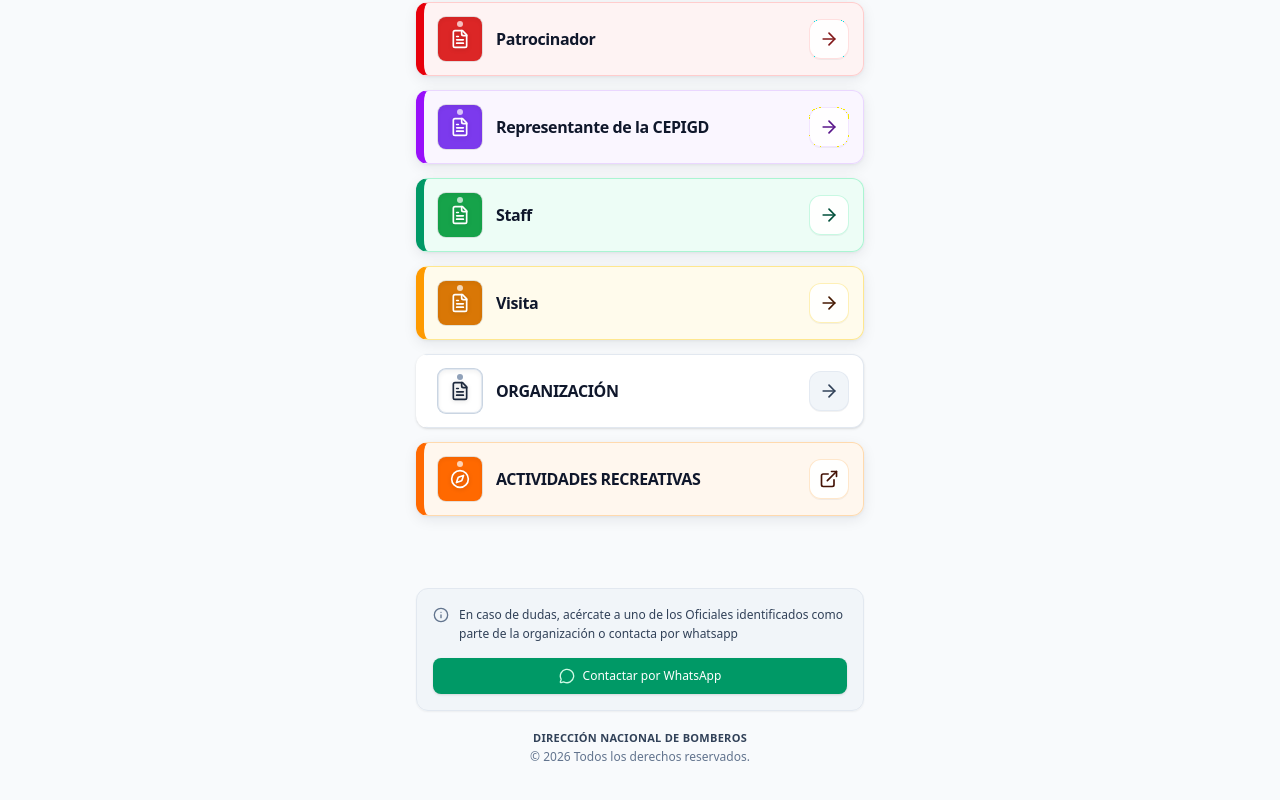
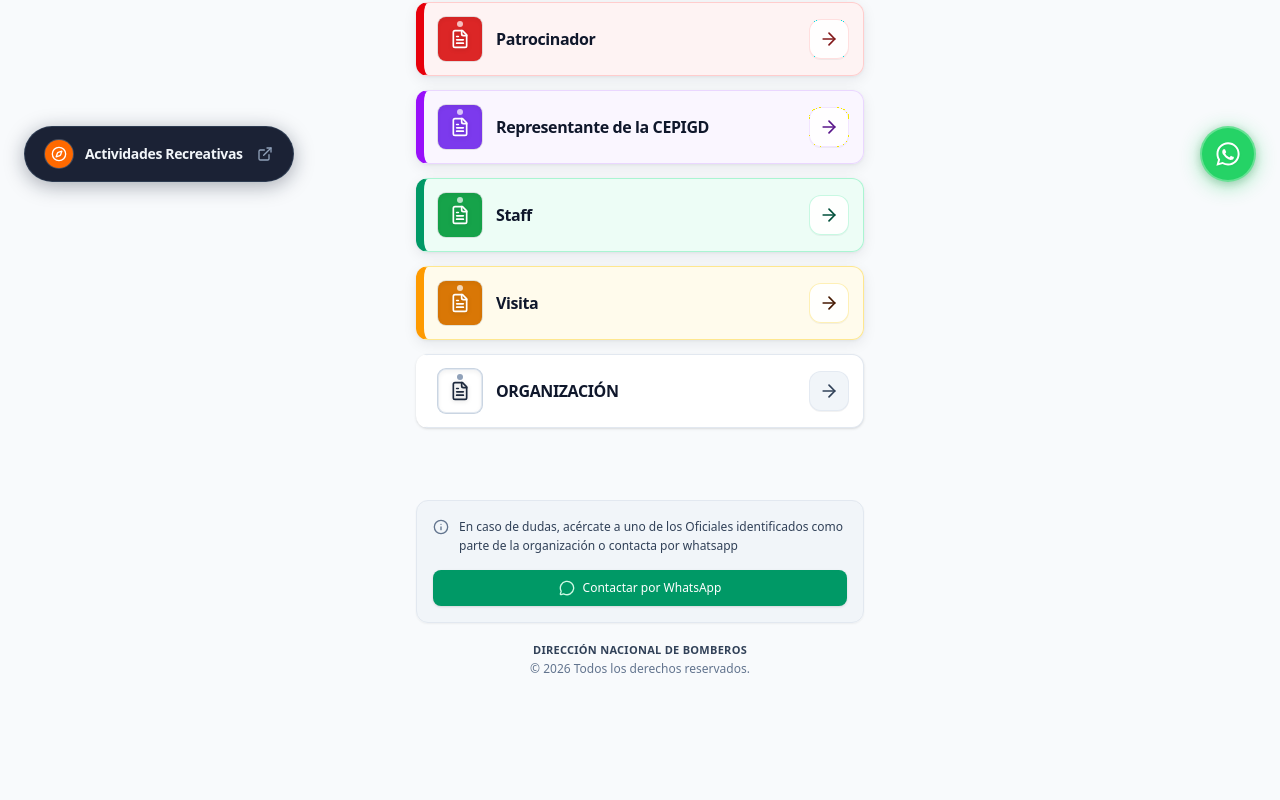
Before and after one commit to lexisodd/asamblea-oba, a React (Vite) app: page / in a window 1280 px wide. Shown: the part 594-1394 px from the top of the page. After the commit the page ends 1327 px from the top, so only its background shows below. Built offline with nearby package versions, Linux system fonts and the light colour scheme.

Commit message:
feat: add WhatsApp support button
Integrate a support link via WhatsApp to provide attendees with direct assistance.

```diff
--- a/src/App.tsx
+++ b/src/App.tsx
@@ -43,6 +43,11 @@ const SHARED_CANVA_URL = 'https://tftsep2024.my.canva.site/representante-asamble
  * Official registration link for recreational activities.
  */
 const RECREATIONAL_ACTIVITIES_URL = 'https://inscripciondnb.github.io/formulariosdnb/';
+
+/**
+ * Official WhatsApp support link.
+ */
+const WHATSAPP_URL = 'https://wa.me/59899379851';
 
 /**
  * Centralized dataset for delegation itineraries.
@@ -353,55 +358,11 @@ export default function App() {
                 </motion.a>
               );
             })}
-
-            {/* Botón ACTIVIDADES RECREATIVAS con redirección directa */}
-            <motion.a
-              id="btn-actividades-recreativas"
-              href={RECREATIONAL_ACTIVITIES_URL}
-              target="_blank"
-              rel="noopener noreferrer"
-              variants={{
-                hidden: { opacity: 0, y: 16 },
-                visible: {
-                  opacity: 1,
-                  y: 0,
-                  transition: { duration: 0.38, ease: 'easeOut' },
-                },
-              }}
-              className="group relative w-full min-h-[68px] rounded-xl bg-orange-50/90 hover:bg-orange-100/90 border border-orange-200/90 border-l-[8px] border-l-orange-500 shadow-[0_4px_14px_rgba(15,23,42,0.08),0_1px_3px_rgba(15,23,42,0.05)] hover:shadow-[0_8px_22px_rgba(15,23,42,0.12),0_2px_6px_rgba(15,23,42,0.06)] active:scale-[0.98] transition-all duration-150 p-3.5 flex items-center justify-between focus:outline-none focus:ring-2 focus:ring-offset-2 focus:ring-orange-500 cursor-pointer text-slate-800"
-            >
-              {/* Left Side: Color Badge Swatch + Text Content */}
-              <div className="flex items-center gap-3.5 min-w-0 pr-2 flex-1">
-                {/* Visual Color Pill / Ribbon indicator */}
-                <div
-                  className="relative w-11 h-11 rounded-lg flex items-center justify-center shrink-0 shadow-inner ring-1 ring-black/10 bg-orange-500 transition-transform group-hover:scale-105"
-                  aria-hidden="true"
-                >
-                  <Compass className="w-5 h-5 drop-shadow-sm text-white" />
-                  {/* Lanyard eyelet accent dot */}
-                  <div className="absolute top-1 w-1.5 h-1.5 rounded-full bg-white/70" />
-                </div>
-
-                {/* Information: Title */}
-                <div className="text-left min-w-0 flex-1">
-                  <span className="font-bold text-slate-900 text-sm sm:text-base leading-snug tracking-tight block">
-                    ACTIVIDADES RECREATIVAS
-                  </span>
-                </div>
-              </div>
-
-              {/* Right Side: Action Indicator (External Link) */}
-              <div className="shrink-0 pl-2">
-                <div className="w-10 h-10 rounded-xl bg-white/90 border border-orange-200/60 text-orange-950 group-hover:bg-orange-500 group-hover:text-white group-hover:border-orange-500 flex items-center justify-center transition-all duration-150 shadow-2xs group-hover:scale-105 active:scale-95">
-                  <ExternalLink className="w-5 h-5 transition-transform duration-150 group-hover:translate-x-0.5" />
-                </div>
-              </div>
-            </motion.a>
           </motion.section>
         </div>
 
         {/* Footer Section */}
-        <footer id="footer-oba" className="pt-8 pb-4 text-center mt-6">
+        <footer id="footer-oba" className="pt-8 pb-16 sm:pb-8 text-center mt-6">
           {/* Logistics Assistance Notice & WhatsApp Contact */}
           <div
             id="assistance-message"
@@ -417,7 +378,7 @@ export default function App() {
             <div className="pt-0.5">
               <a
                 id="btn-whatsapp-support"
-                href="https://wa.me/59899379851"
+                href={WHATSAPP_URL}
                 target="_blank"
                 rel="noopener noreferrer"
                 className="w-full inline-flex items-center justify-center gap-2 px-4 py-2.5 rounded-lg bg-emerald-600 hover:bg-emerald-700 active:bg-emerald-800 text-white font-medium text-xs shadow-sm hover:shadow transition-colors"
@@ -437,6 +398,54 @@ export default function App() {
           </div>
         </footer>
       </main>
+
+      {/* Botón flotante de Actividades Recreativas abajo a la izquierda, fijo independientemente del scroll */}
+      <motion.a
+        id="btn-floating-actividades"
+        href={RECREATIONAL_ACTIVITIES_URL}
+        target="_blank"
+        rel="noopener noreferrer"
+        initial={{ opacity: 0, x: -16, scale: 0.9 }}
+        animate={{ opacity: 1, x: 0, scale: 1 }}
+        transition={{ duration: 0.35, ease: 'easeOut', delay: 0.05 }}
+        whileHover={{ scale: 1.04 }}
+        whileTap={{ scale: 0.96 }}
+        aria-label="Actividades Recreativas"
+        className="fixed bottom-4 left-4 sm:bottom-6 sm:left-6 z-50 h-12 sm:h-14 group inline-flex items-center gap-2.5 sm:gap-3 px-4 sm:px-5 rounded-full bg-slate-900/95 hover:bg-slate-800 active:bg-slate-950 text-white shadow-[0_4px_20px_rgba(15,23,42,0.35)] hover:shadow-[0_6px_24px_rgba(15,23,42,0.5)] border border-slate-700/80 transition-all duration-150 backdrop-blur-md select-none cursor-pointer"
+      >
+        <div className="w-6 h-6 sm:w-7 sm:h-7 rounded-full bg-orange-500 flex items-center justify-center shrink-0 ring-1 ring-white/20">
+          <Compass className="w-3.5 h-3.5 sm:w-4 sm:h-4 text-white" />
+        </div>
+        <span className="text-xs sm:text-sm font-bold tracking-tight text-slate-100 group-hover:text-white whitespace-nowrap">
+          Actividades Recreativas
+        </span>
+        <ExternalLink className="w-4 h-4 text-slate-400 group-hover:text-orange-400 group-hover:translate-x-0.5 transition-all shrink-0 ml-0.5" />
+      </motion.a>
+
+      {/* Botón flotante de WhatsApp abajo a la derecha, solo icono original sin texto, misma altura para coherencia visual */}
+      <motion.a
+        id="btn-floating-whatsapp"
+        href={WHATSAPP_URL}
+        target="_blank"
+        rel="noopener noreferrer"
+        initial={{ opacity: 0, scale: 0.8 }}
+        animate={{ opacity: 1, scale: 1 }}
+        transition={{ duration: 0.3, ease: 'easeOut' }}
+        whileHover={{ scale: 1.08 }}
+        whileTap={{ scale: 0.94 }}
+        aria-label="Contactar por WhatsApp"
+        title="Contactar por WhatsApp"
+        className="fixed bottom-4 right-4 sm:bottom-6 sm:right-6 z-50 w-12 h-12 sm:w-14 sm:h-14 rounded-full bg-[#25D366] hover:bg-[#20bd5a] active:bg-[#1da850] text-white flex items-center justify-center shadow-[0_4px_20px_rgba(37,211,102,0.45),0_2px_8px_rgba(0,0,0,0.18)] hover:shadow-[0_6px_26px_rgba(37,211,102,0.65),0_4px_12px_rgba(0,0,0,0.22)] border-2 border-white/30 transition-shadow duration-150 cursor-pointer select-none"
+      >
+        <svg
+          className="w-6 h-6 sm:w-7 sm:h-7 fill-white drop-shadow-xs"
+          viewBox="0 0 24 24"
+          aria-hidden="true"
+        >
+          <path d="M12.04 2C6.58 2 2.13 6.45 2.13 11.91C2.13 13.66 2.59 15.36 3.45 16.86L2.05 22L7.3 20.63C8.75 21.41 10.38 21.83 12.04 21.83C17.5 21.83 21.95 17.38 21.95 11.92C21.95 9.27 20.92 6.78 19.05 4.91C17.18 3.03 14.69 2 12.04 2ZM12.05 20.16C10.57 20.16 9.12 19.77 7.85 19.02L7.55 18.84L4.43 19.66L5.26 16.62L5.06 16.31C4.24 15 3.8 13.48 3.8 11.91C3.8 7.37 7.5 3.67 12.05 3.67C14.25 3.67 16.31 4.53 17.87 6.09C19.42 7.65 20.28 9.72 20.28 11.92C20.28 16.46 16.58 20.16 12.05 20.16ZM16.57 14.45C16.32 14.33 15.1 13.73 14.88 13.65C14.65 13.57 14.48 13.53 14.32 13.77C14.15 14.02 13.68 14.57 13.53 14.73C13.39 14.9 13.24 14.92 12.99 14.8C12.75 14.67 11.96 14.41 11.03 13.58C10.3 12.93 9.81 12.13 9.67 11.88C9.52 11.64 9.65 11.5 9.77 11.38C9.88 11.27 10.02 11.09 10.14 10.95C10.27 10.8 10.31 10.69 10.39 10.53C10.47 10.36 10.43 10.22 10.37 10.1C10.31 9.97 9.81 8.76 9.61 8.26C9.41 7.78 9.2 7.84 9.05 7.84C8.91 7.83 8.74 7.83 8.58 7.83C8.41 7.83 8.15 7.89 7.92 8.14C7.7 8.39 7.07 8.98 7.07 10.18C7.07 11.39 7.95 12.55 8.07 12.72C8.2 12.88 9.8 15.35 12.25 16.41C12.83 16.66 13.29 16.81 13.64 16.92C14.22 17.11 14.76 17.08 15.18 17.02C15.65 16.95 16.62 16.43 16.83 15.85C17.03 15.28 17.03 14.79 16.97 14.69C16.91 14.58 16.75 14.52 16.57 14.45Z" />
+        </svg>
+      </motion.a>
+
     </div>
   );
 }
```
